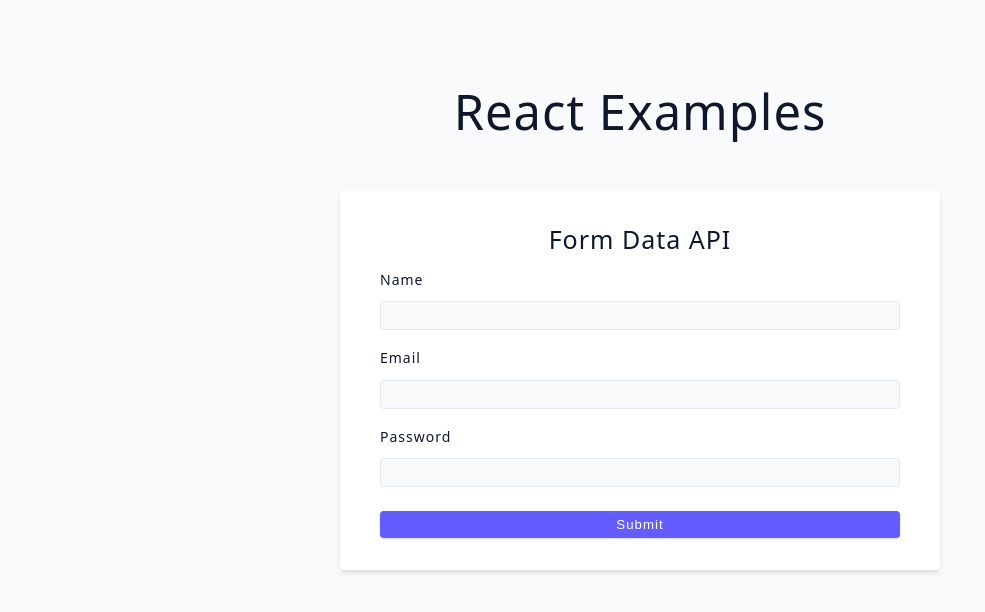
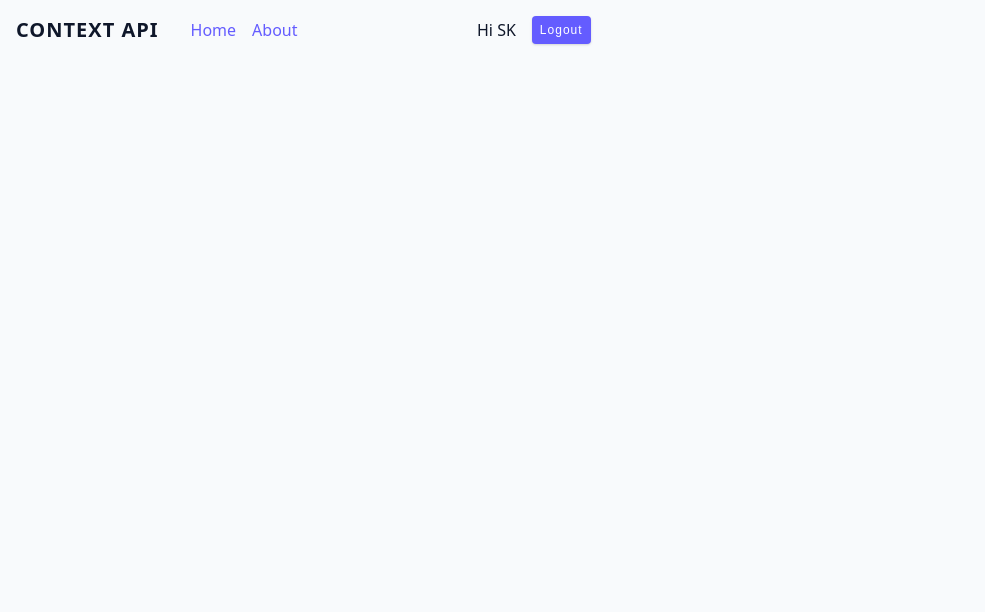
Before and after one commit to sansk/react-learning-v3, a React (Vite) app: page / in a window 1280 px wide. Shown: the top 612 px of the page, without its empty margins (0-985 px from the left). Built offline with nearby package versions, Linux system fonts and the light colour scheme.

Commit message:
context API - prop drilling solution

```diff
--- a/src/App.jsx
+++ b/src/App.jsx
@@ -3,19 +3,21 @@
 // import { LoginLogout } from './components/3-login-logout-challenge/LoginLogout';
 // import { ControlledInput } from './components/4-controlled-Input-challenge/ControlledInput';
 // import { OtherInputs } from "./components/6-other-inputs/OtherInputs";
-import { UncontrolledInputs } from "./components/7-formdataAPI-uncontrolledInputs/UncontrolledInputs";
+// import { UncontrolledInputs } from "./components/7-formdataAPI-uncontrolledInputs/UncontrolledInputs";
+import { Navbar } from "./components/8-contextapi-challenge/Navbar";
 
 function App() {
   return (
-    <div className="container">
-      <h1>React Examples</h1>
+    <div>
+      {/* <h1>React Examples</h1> */}
       {/* <DisplayClear /> */}
       {/* <ToggleChallenge /> */}
       {/* <LoginLogout /> */}
       {/* <ControlledInput /> */}
       {/* <MultipleInputs /> */}
       {/* <OtherInputs /> */}
-      <UncontrolledInputs />
+      {/* <UncontrolledInputs /> */}
+      <Navbar />
     </div>
   );
 }
--- /dev/null
+++ b/src/components/8-contextapi-challenge/NavLinks.jsx
@@ -0,0 +1,17 @@
+import { UserContainer } from "./UserContainer";
+
+export const NavLinks = () => {
+  return (
+    <div className="nav-container">
+      <ul className="nav-links">
+        <li>
+          <a href="/">Home</a>
+        </li>
+        <li>
+          <a href="/about">About</a>
+        </li>
+      </ul>
+      <UserContainer />
+    </div>
+  );
+};
--- /dev/null
+++ b/src/components/8-contextapi-challenge/Navbar.jsx
@@ -0,0 +1,23 @@
+import { useState, createContext } from "react";
+import { NavLinks } from "./NavLinks";
+
+export const NavbarContext = createContext();
+console.log(NavbarContext);
+
+export const Navbar = () => {
+  const [user, setUser] = useState({ name: "SK" });
+
+  const logOut = () => {
+    if (user.name) {
+      setUser(null);
+    }
+  };
+  return (
+    <NavbarContext.Provider value={{ user, logOut }}>
+      <nav className="navbar">
+        <h5>CONTEXT API</h5>
+        <NavLinks />
+      </nav>
+    </NavbarContext.Provider>
+  );
+};
--- /dev/null
+++ b/src/components/8-contextapi-challenge/UserContainer.jsx
@@ -0,0 +1,20 @@
+import { useContext } from "react";
+import { NavbarContext } from "./Navbar";
+
+export const UserContainer = () => {
+  const { user, logOut } = useContext(NavbarContext);
+  return (
+    <div className="user-container">
+      {user ? (
+        <>
+          <p>Hi {user.name}</p>
+          <button type="button" className="btn" onClick={logOut}>
+            Logout
+          </button>
+        </>
+      ) : (
+        <p>Please Login</p>
+      )}
+    </div>
+  );
+};
```
